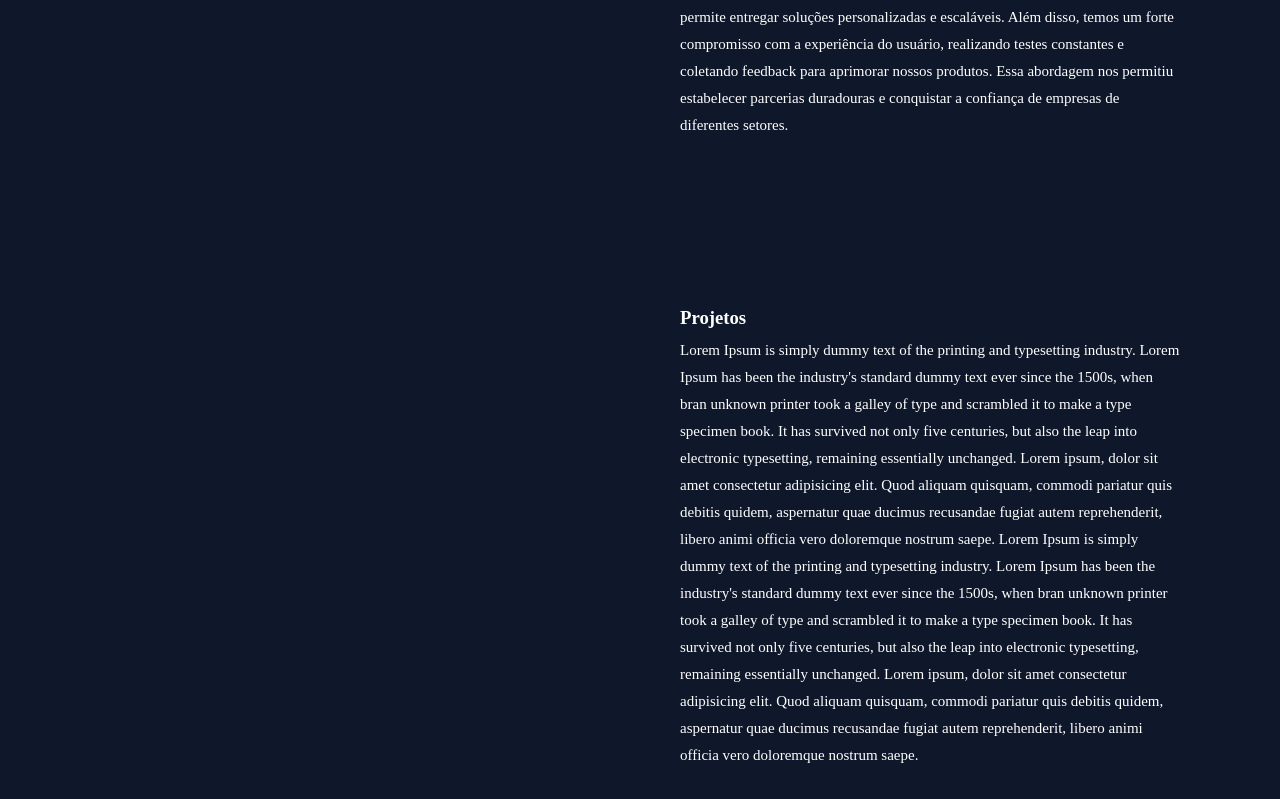
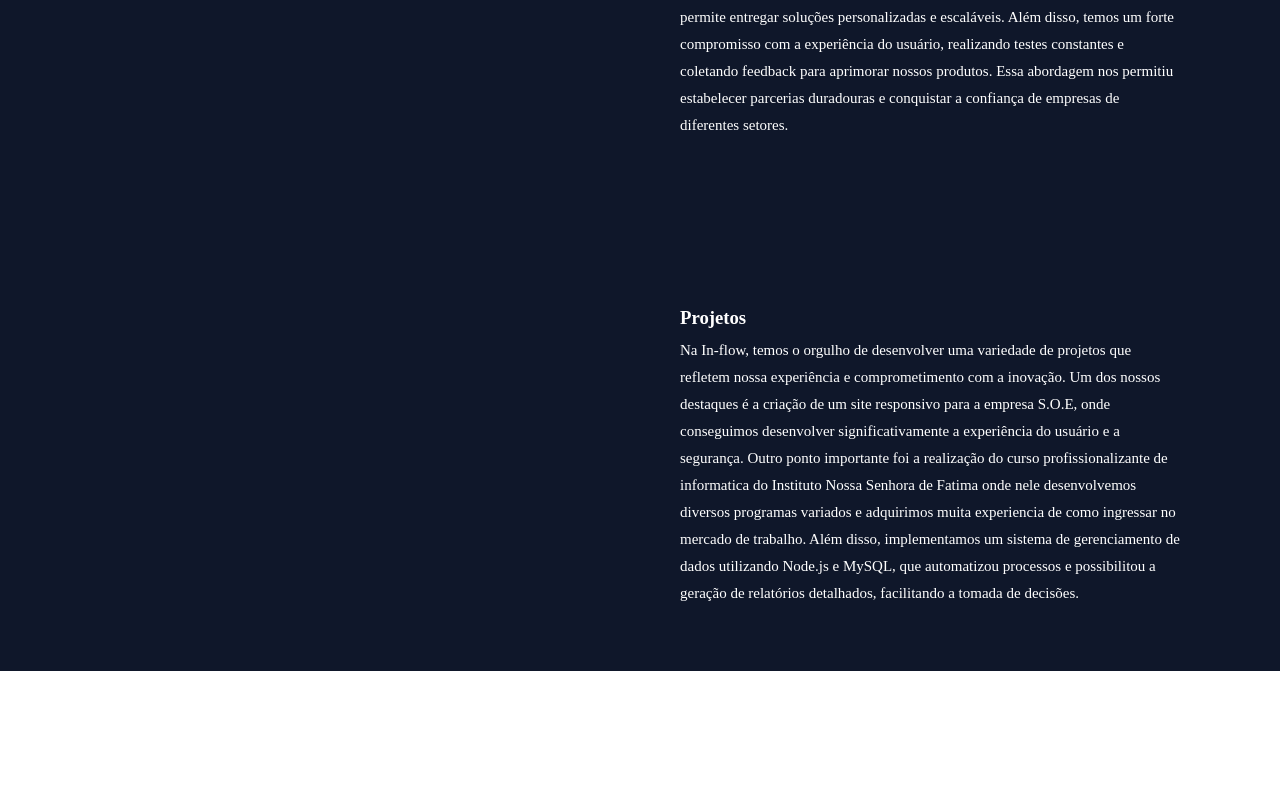
Before and after one commit to felipehtt/in-flow, a React (Create React App) app: page / in a window 1280 px wide. Shown: the part 717-1516 px from the top of the page. After the commit the page ends 1388 px from the top, so only its background shows below. Built offline with nearby package versions, Linux system fonts and the light colour scheme; a web font is replaced by a local one.

Commit message:
texto pt2

```diff
--- a/src/pages/inflow/index.jsx
+++ b/src/pages/inflow/index.jsx
@@ -72,7 +72,7 @@ Por fim, Davi Cirqueira Nascimento é um desenvolvedor web Full-Stack. Ele parti
 
           <p className='prgrf'>
 
-          Na In-flow, acumulamos uma vasta experiência no desenvolvimento de soluções tecnológicas inovadoras que atendem às necessidades de nossos clientes. Trabalhamos em projetos variados, desde a criação de sites responsivos até o desenvolvimento de aplicações web complexas. Nossa equipe tem experiência em tecnologias como React, Node.js e bancos de dados SQL e NoSQL, o que nos permite entregar soluções personalizadas e escaláveis. Além disso, temos um forte compromisso com a experiência do usuário, realizando testes constantes e coletando feedback para aprimorar nossos produtos. Essa abordagem nos permitiu estabelecer parcerias duradouras e conquistar a confiança de empresas de diferentes setores.
+          Na In-flow, acumulamos uma vasta experiência no desenvolvimento de soluções tecnológicas inovadoras que atendem às necessidades de nossos clientes. Trabalhamos em projetos variados, desde a criação de sites responsivos até o desenvolvimento de aplicações web complexas. Nossa equipe tem experiência em tecnologias como React, Node.js e bancos de dados SQL e MySQL, o que nos permite entregar soluções personalizadas e escaláveis. Além disso, temos um forte compromisso com a experiência do usuário, realizando testes constantes e coletando feedback para aprimorar nossos produtos. Essa abordagem nos permitiu estabelecer parcerias duradouras e conquistar a confiança de empresas de diferentes setores.
           </p>
 
         </section>
@@ -84,10 +84,11 @@ Por fim, Davi Cirqueira Nascimento é um desenvolvedor web Full-Stack. Ele parti
           <h3>Projetos</h3>
 
           <p className='prgrf'>
-            Lorem Ipsum is simply dummy text of the printing and typesetting industry. Lorem Ipsum has been the industry's standard dummy text ever since the 1500s,  when bran unknown printer took a galley of type and scrambled it to make a type  specimen book. It has survived not only five centuries, but also the leap into electronic typesetting, remaining essentially unchanged.
-            Lorem ipsum, dolor sit amet consectetur adipisicing elit. Quod aliquam quisquam, commodi pariatur quis debitis quidem,  aspernatur quae ducimus recusandae fugiat autem reprehenderit, libero  animi officia vero doloremque nostrum saepe.
-            Lorem Ipsum is simply dummy text of the printing and typesetting industry. Lorem Ipsum has been the industry's standard dummy text ever since the 1500s,  when bran unknown printer took a galley of type and scrambled it to make a type  specimen book. It has survived not only five centuries, but also the leap into electronic typesetting, remaining essentially unchanged.
-            Lorem ipsum, dolor sit amet consectetur adipisicing elit. Quod aliquam quisquam, commodi pariatur quis debitis quidem,  aspernatur quae ducimus recusandae fugiat autem reprehenderit, libero animi officia vero doloremque nostrum saepe.
+          Na In-flow, temos o orgulho de desenvolver uma variedade de projetos que refletem nossa experiência e comprometimento com a inovação. Um dos nossos destaques é a criação de um site responsivo para a empresa S.O.E, onde conseguimos desenvolver significativamente a experiência do usuário e a segurança.
+
+Outro ponto importante foi a realização do curso profissionalizante de informatica do Instituto Nossa Senhora de Fatima onde nele desenvolvemos diversos programas variados e adquirimos muita experiencia de como ingressar no mercado de trabalho.
+
+Além disso, implementamos um sistema de gerenciamento de dados utilizando Node.js e MySQL, que automatizou processos e possibilitou a geração de relatórios detalhados, facilitando a tomada de decisões.
           </p>
 
         </section>
```
